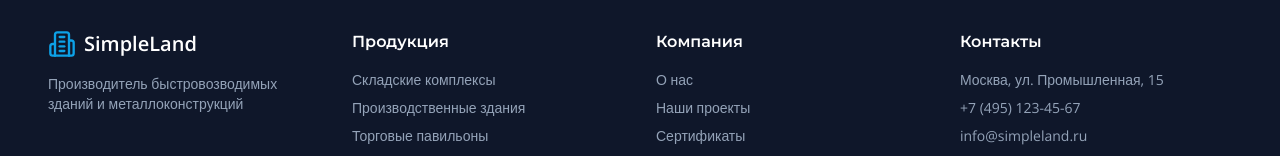
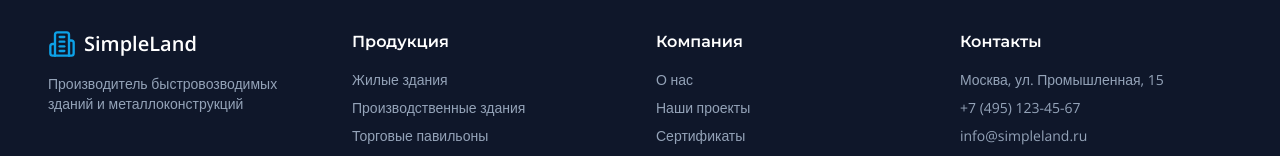
Before and after one commit to pr-poehali-dev/simpleland-website-creation, a React (Vite) app: page / in a window 1280 px wide. Shown: the part 4176-4332 px from the top of the page. Built offline with nearby package versions, Linux system fonts and the light colour scheme.

Commit message:
Обновление 1 компонентов

```diff
--- a/src/pages/Index.tsx
+++ b/src/pages/Index.tsx
@@ -348,7 +348,7 @@ const Index = () => {
             <div>
               <h4 className="font-semibold mb-4">Продукция</h4>
               <ul className="space-y-2 text-sm text-slate-400">
-                <li>Складские комплексы</li>
+                <li>Жилые здания</li>
                 <li>Производственные здания</li>
                 <li>Торговые павильоны</li>
                 <li>Офисные центры</li>
```
